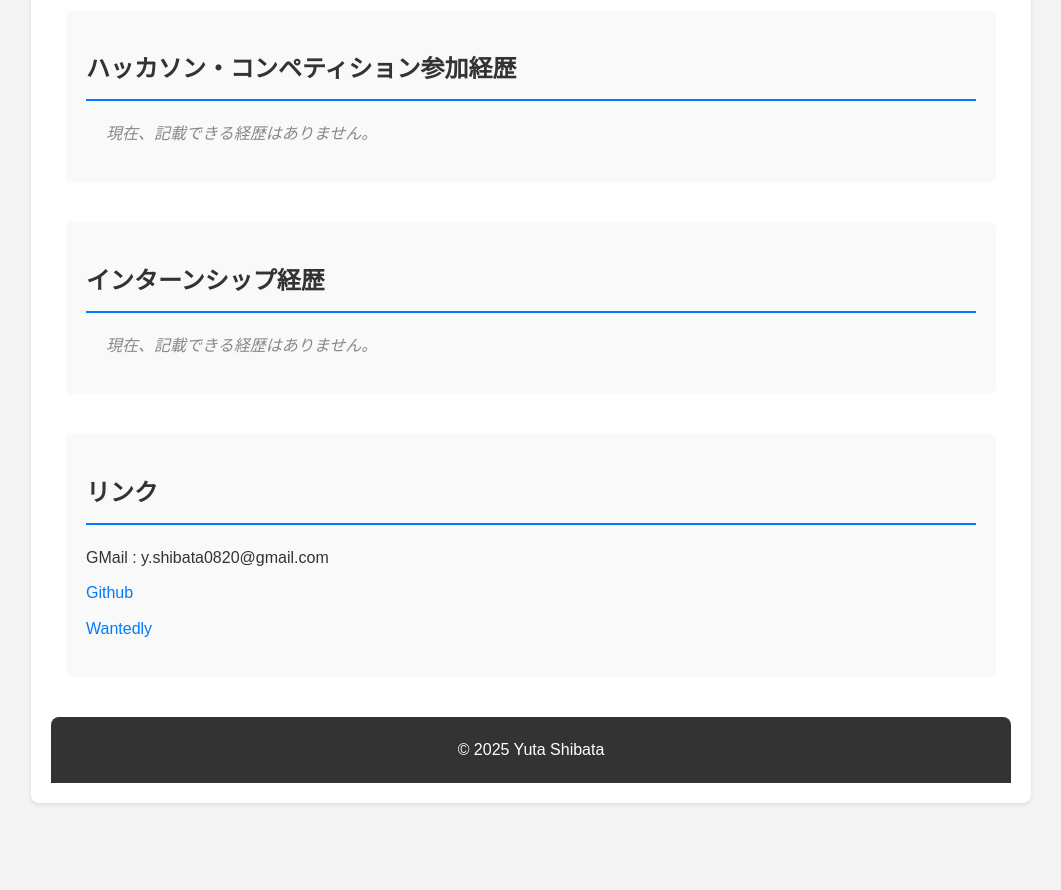
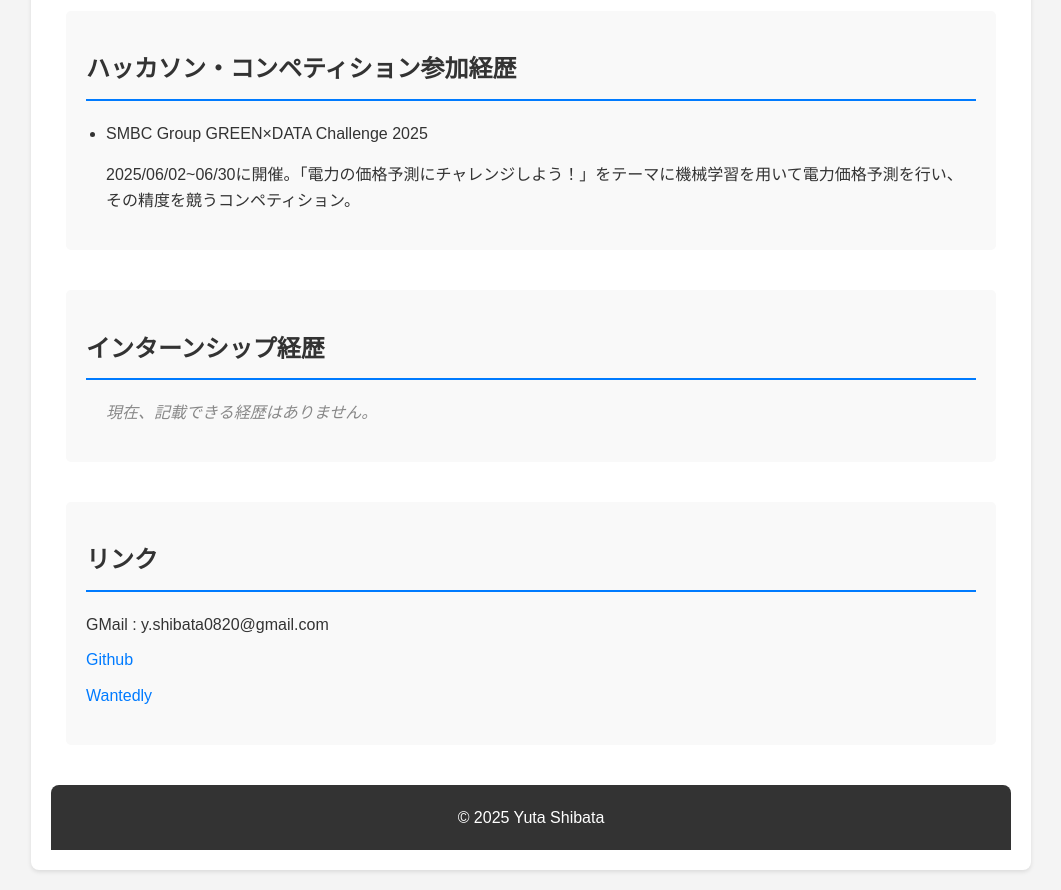
Before and after one commit to Yuu0413s/portfolio, a React (Vite) app: page / in a window 1280 px wide. Shown: the part 1720-2610 px from the top of the page, without its empty margins (109-1170 px from the left). Before the commit the page ends 2543 px from the top, so only its background shows below. Built offline with nearby package versions, Linux system fonts and the light colour scheme.

Commit message:
機械学習コンペについて記述

```diff
--- a/src/App.jsx
+++ b/src/App.jsx
@@ -59,6 +59,8 @@ return (
         <section id="hack">
         <h2>ハッカソン・コンペティション参加経歴</h2>
         <ul>
+            <li>SMBC Group GREEN×DATA Challenge 2025</li>
+            <p>2025/06/02~06/30に開催。「電力の価格予測にチャレンジしよう！」をテーマに機械学習を用いて電力価格予測を行い、その精度を競うコンペティション。</p>
         </ul>
         </section>
 
```
